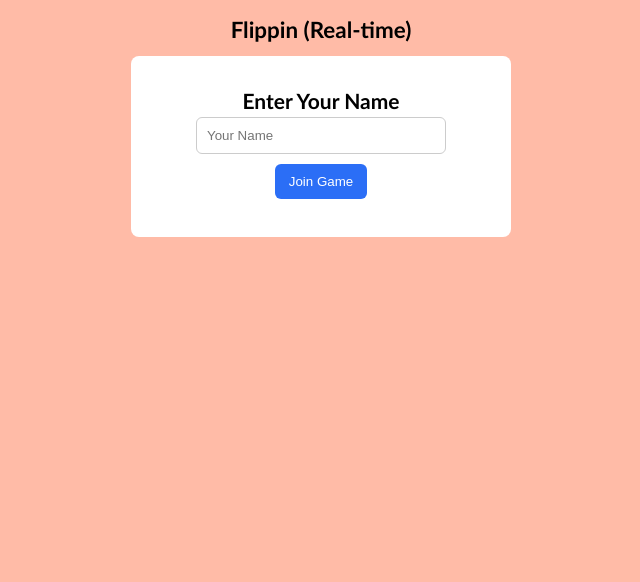
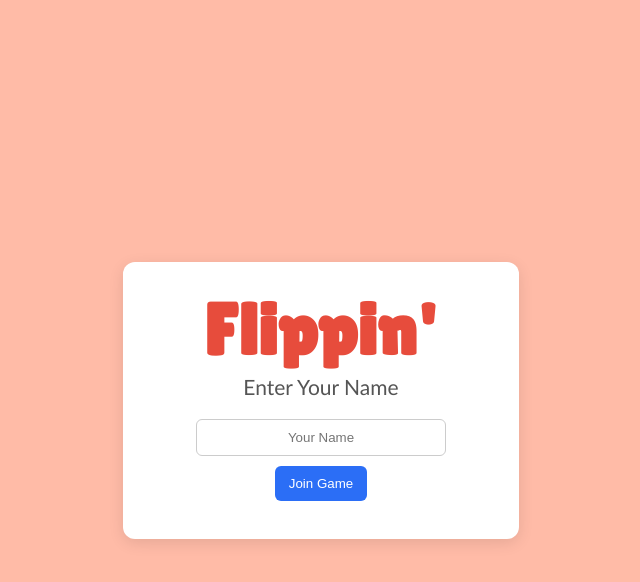
Before and after one commit to DrPunia/games, a plain HTML site: page index.html in a window 1280 px wide. Shown: the whole page, without its empty margins (319-959 px from the left). Drawn offline with nearby package versions, Linux system fonts and the light colour scheme.

Commit message:
Update index.html
landing page design

```diff
--- a/index.html
+++ b/index.html
@@ -3,19 +3,33 @@
 <head>
 <meta charset="utf-8"/>
 <meta name="viewport" content="width=device-width,initial-scale=1"/>
-<title>Flippin — Real-time</title>
+<title>Flippin'</title>
+<link rel="preconnect" href="https://fonts.googleapis.com">
+<link rel="preconnect" href="https://fonts.gstatic.com" crossorigin>
+<link href="https://fonts.googleapis.com/css2?family=Lilita+One&display=swap" rel="stylesheet">
 <style>
     /* --- Main Styles --- */
     *{box-sizing:border-box;margin:0;padding:0}
-    body{font-family:Calibri, sans-serif;font-size:14px;background:#ffbba7;padding:1rem;display:flex;flex-direction:column;align-items:center}
-    h1{font-size:1.4rem;margin-bottom:0.8rem}
-    input{padding:10px;border-radius:6px;border:1px solid #ccc;margin:4px;width:100%;max-width:250px;}
+    body{font-family:Calibri, sans-serif;font-size:14px;background:#ffbba7;padding:1rem;display:flex;flex-direction:column;align-items:center; justify-content: center; min-height: 100vh;}
+    input{padding:10px;border-radius:6px;border:1px solid #ccc;margin:4px;width:100%;max-width:250px; text-align: center;}
     button{padding:10px 14px;border-radius:6px;background:#2b6ef6;color:#fff;border:0;cursor:pointer;margin:6px;}
     button:hover{background:#1a5ad9;}
     .hidden{display:none!important;}
 
     /* --- Login and Status --- */
-    #login-screen {text-align:center;background:#fff;padding:2rem;border-radius:8px;}
+    #login-screen {text-align:center;background:#fff;padding:2rem 2.5rem;border-radius:12px; box-shadow: 0 4px 15px rgba(0,0,0,0.1);}
+    #login-screen h1 {
+        font-family: 'Lilita One', cursive;
+        font-size: 4.5rem;
+        color: #e74c3c;
+        margin-bottom: 0.5rem;
+        line-height: 1;
+    }
+    #login-screen h2 {
+        margin-bottom: 1rem;
+        font-weight: normal;
+        color: #555;
+    }
     #status{margin-top:2rem;font-size:1.2rem;font-weight:bold;}
     #timer{font-size:1.1rem;margin-bottom:8px}
 
@@ -32,7 +46,7 @@
     .card.revealed .card-inner{transform:rotateY(180deg)}
     .face,.back{position:absolute;inset:0;border-radius:8px;display:flex;align-items:center;justify-content:center;backface-visibility:hidden}
     .face{transform:rotateY(180deg);flex-direction:column}
-    .emoji{font-size:2.6rem}
+    .emoji{font-size:clamp(1.5rem, 7vw, 2.6rem)}
 
     /* --- Chat Log --- */
     #chat-log-container{width:100%;margin-top:1rem;}
@@ -54,9 +68,9 @@
 </style>
 </head>
 <body>
-    <h1>Flippin (Real-time)</h1>
 
     <div id="login-screen">
+        <h1>Flippin'</h1>
         <h2>Enter Your Name</h2>
         <input type="text" id="name-input" placeholder="Your Name" maxlength="15">
         <button id="join-game-btn">Join Game</button>
@@ -140,23 +154,29 @@
         socket.on('timer', secs => {
             document.getElementById('timer').textContent = `Time: ${formatTime(secs)}`;
         });
-        socket.on('gameOver', ({ winnerName }) => {
-            document.getElementById('winner-text').textContent = `${winnerName} won!`;
+
+        socket.on('gameOver', ({ winnerName, isTie }) => {
+            const winnerText = document.getElementById('winner-text');
+            if (isTie) {
+                winnerText.textContent = "Oops it's a tie!";
+            } else {
+                winnerText.textContent = `${winnerName} won!`;
+            }
             winnerModal.classList.remove('hidden');
             confetti({ particleCount: 150, spread: 90, origin: { y: 0.6 } });
         });
+
         socket.on('gameReset', () => {
             winnerModal.classList.add('hidden');
         });
 
-        // CORRECTED: The listener now handles the payload correctly
         socket.on('askQuestion', ({ remaining }) => {
             if (remaining > 0) {
                 const q = prompt(`You found a match! Ask a question (${remaining} left):`);
                 socket.emit('askQuestion', { text: q || '' });
             } else {
                 alert("You have no questions left!");
-                socket.emit('answerQuestion', { text: '(skipped)' }); // Must answer to resume timer
+                socket.emit('answerQuestion', { text: '(skipped)' });
             }
         });
 
@@ -177,7 +197,6 @@
             const div = document.createElement('div');
             div.className = 'player';
             if (i === s.currentPlayer) div.classList.add('current-turn');
-            // Display questions asked
             div.innerHTML = `<strong>${p.name}</strong><br>Matches: ${p.matches}<br>Questions Asked: ${p.asked || 0}/5`;
             playersEl.appendChild(div);
         });
```
